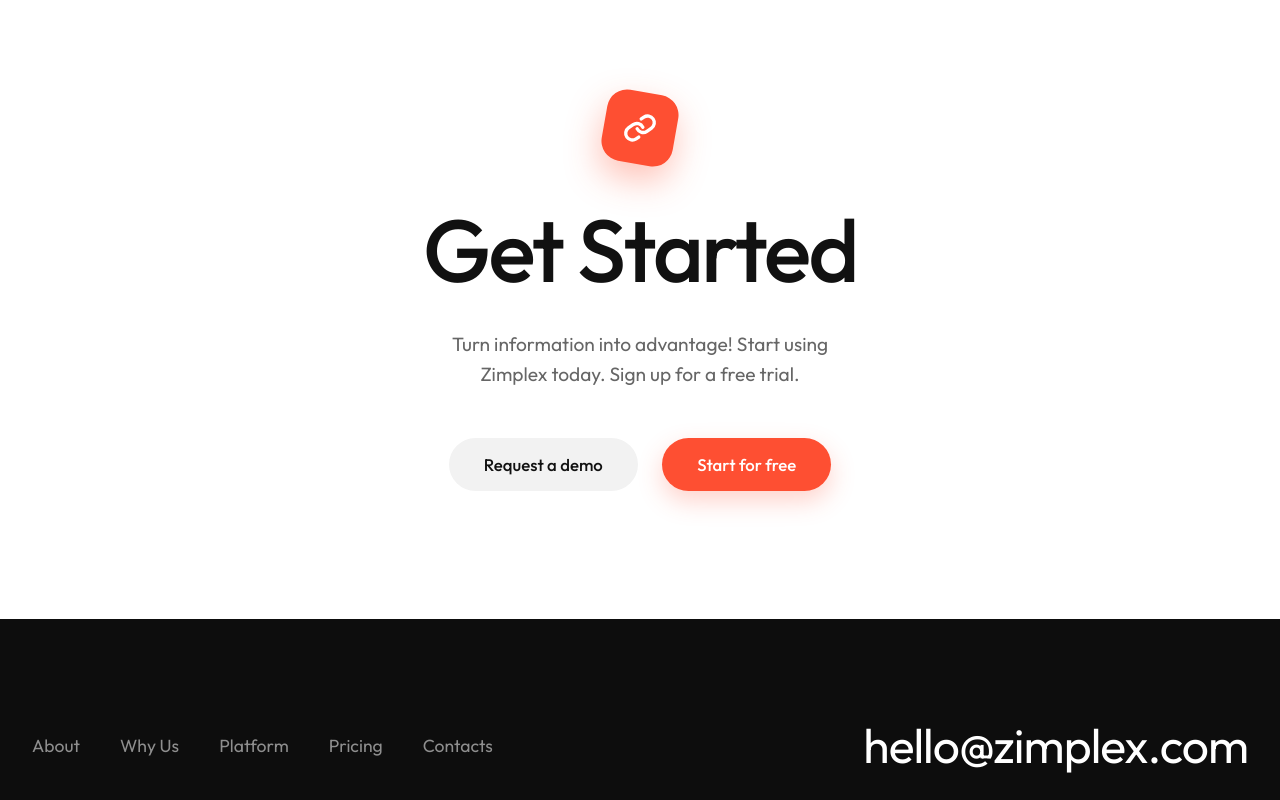
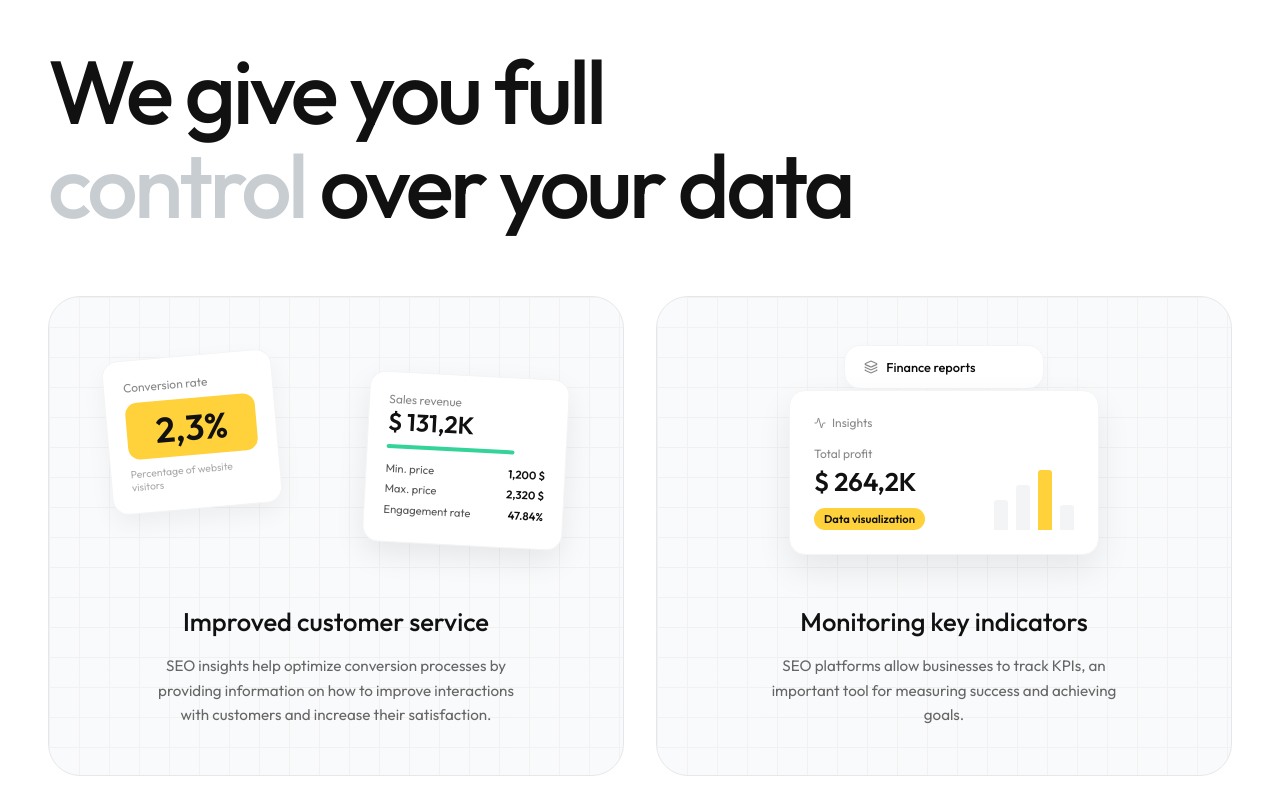
Before and after one commit to saavithrii/zimplex-seo, a Next.js app: page / in a window 1280 px wide. Shown: the part 2380-3180 px from the top of the page. Built offline with nearby package versions, Linux system fonts and the light colour scheme.

Commit message:
feat: add Section 4 (Full Control) with mockups and grid cards

```diff
--- a/src/app/globals.css
+++ b/src/app/globals.css
@@ -1757,6 +1757,271 @@
     order: 2;
   }
   .footer-qr-container {
-    order: 3;
-  }
-}
+  }
+}
+
+/* ===================================================
+   Section 3.8 — Full Control
+   =================================================== */
+.control-section {
+  background: white;
+  border-radius: 2.5rem;
+  margin: 0 1rem 5rem;
+  padding: 5rem 3rem;
+  position: relative;
+  width: 100%;
+}
+
+.control-headline {
+  margin-bottom: 4rem;
+  text-align: left;
+}
+
+.control-line {
+  font-size: clamp(3rem, 7vw, 6.5rem);
+  font-weight: 500;
+  line-height: 1.05;
+  letter-spacing: -0.04em;
+  color: #111;
+}
+
+.control-word-faded {
+  color: #c8cdd2;
+}
+
+.control-grid {
+  display: grid;
+  grid-template-columns: 1fr 1fr;
+  gap: 2rem;
+}
+
+.control-card {
+  background: #F9FAFB;
+  border: 1px solid #E5E7EB;
+  border-radius: 2rem;
+  padding: 3rem 2rem 2.5rem;
+  display: flex;
+  flex-direction: column;
+  align-items: center;
+  text-align: center;
+  position: relative;
+  overflow: hidden;
+  min-height: 480px;
+}
+
+.control-card-grid-bg {
+  position: absolute;
+  top: 0; left: 0; right: 0; bottom: 0;
+  background-size: 30px 30px;
+  background-image:
+    linear-gradient(to right, #f0f0f0 1px, transparent 1px),
+    linear-gradient(to bottom, #f0f0f0 1px, transparent 1px);
+  z-index: 0;
+  opacity: 0.8;
+}
+
+.control-card-content {
+  position: relative;
+  z-index: 1;
+  width: 100%;
+  display: flex;
+  flex-direction: column;
+  align-items: center;
+  height: 100%;
+}
+
+.control-mockup-wrapper {
+  height: 220px;
+  width: 100%;
+  position: relative;
+  display: flex;
+  justify-content: center;
+  align-items: center;
+  margin-bottom: 2.5rem;
+}
+
+.control-card h3 {
+  font-size: 1.6rem;
+  font-weight: 500;
+  color: #111;
+  margin-bottom: 1rem;
+}
+
+.control-card p {
+  font-size: 0.95rem;
+  color: #666;
+  line-height: 1.6;
+  max-width: 380px;
+}
+
+/* Mockup Elements: Card 1 (Customer Service) */
+.mockup-conv-rate {
+  position: absolute;
+  left: 5%;
+  top: 10px;
+  background: white;
+  border-radius: 1rem;
+  padding: 1.2rem;
+  box-shadow: 0 10px 25px rgba(0,0,0,0.05);
+  width: 170px;
+  text-align: left;
+  border: 1px solid #F3F4F6;
+  transform: rotate(-5deg);
+}
+
+.conv-header {
+  font-size: 0.75rem;
+  color: #888;
+  margin-bottom: 0.5rem;
+}
+
+.conv-val-box {
+  background: var(--accent-yellow);
+  color: #111;
+  font-size: 2.2rem;
+  font-weight: 600;
+  padding: 0.4rem 1rem;
+  border-radius: 0.75rem;
+  text-align: center;
+  margin-bottom: 0.5rem;
+}
+
+.conv-desc {
+  font-size: 0.65rem;
+  color: #aaa;
+}
+
+.mockup-sales-revenue {
+  position: absolute;
+  right: 5%;
+  top: 30px;
+  background: white;
+  border-radius: 1rem;
+  padding: 1.2rem;
+  box-shadow: 0 12px 30px rgba(0,0,0,0.08);
+  width: 200px;
+  text-align: left;
+  border: 1px solid #F3F4F6;
+  transform: rotate(3deg);
+  z-index: 2;
+}
+
+.sales-rev-header {
+  font-size: 0.75rem;
+  color: #888;
+}
+
+.sales-rev-val {
+  font-size: 1.5rem;
+  font-weight: 600;
+  color: #111;
+  margin-bottom: 0.5rem;
+}
+
+.sales-rev-bar {
+  height: 4px;
+  background: var(--accent-green);
+  border-radius: 2px;
+  margin-bottom: 0.8rem;
+  width: 80%;
+}
+
+.sales-rev-stat-row {
+  display: flex;
+  justify-content: space-between;
+  font-size: 0.7rem;
+  margin-bottom: 0.4rem;
+  color: #555;
+}
+
+.sales-rev-stat-row span:last-child {
+  font-weight: 600;
+  color: #111;
+}
+
+/* Mockup Elements: Card 2 (Key Indicators) */
+.mockup-finance-report {
+  position: absolute;
+  top: 10px;
+  background: white;
+  border-radius: 1rem;
+  padding: 0.8rem 1.2rem;
+  box-shadow: 0 5px 15px rgba(0,0,0,0.03);
+  width: 200px;
+  border: 1px solid #F3F4F6;
+  display: flex;
+  align-items: center;
+  gap: 8px;
+  font-size: 0.8rem;
+  font-weight: 500;
+  transform: translateY(-10px);
+  z-index: 1;
+}
+
+.mockup-insights-card {
+  position: absolute;
+  top: 45px;
+  background: white;
+  border-radius: 1rem;
+  padding: 1.5rem;
+  box-shadow: 0 15px 35px rgba(0,0,0,0.08);
+  width: 310px;
+  border: 1px solid #F3F4F6;
+  z-index: 2;
+  text-align: left;
+}
+
+.insights-header {
+  display: flex;
+  align-items: center;
+  gap: 6px;
+  font-size: 0.75rem;
+  color: #888;
+  margin-bottom: 1rem;
+}
+
+.insights-profit-row {
+  display: flex;
+  justify-content: space-between;
+  align-items: flex-end;
+}
+
+.insights-profit-val {
+  font-size: 1.6rem;
+  font-weight: 600;
+  color: #111;
+}
+
+.insights-pill {
+  background: var(--accent-yellow);
+  color: #111;
+  font-size: 0.7rem;
+  font-weight: 600;
+  padding: 4px 10px;
+  border-radius: 20px;
+  margin-top: 10px;
+  display: inline-block;
+}
+
+.insights-chart-preview {
+  display: flex;
+  align-items: flex-end;
+  gap: 8px;
+  height: 60px;
+}
+
+.insights-chart-bar {
+  width: 14px;
+  background: #F3F4F6;
+  border-radius: 3px 3px 0 0;
+}
+
+.insights-chart-bar.active {
+  background: var(--accent-yellow);
+}
+
+@media (max-width: 1024px) {
+  .control-grid {
+    grid-template-columns: 1fr;
+  }
+}
--- a/src/app/page.tsx
+++ b/src/app/page.tsx
@@ -418,7 +418,104 @@
 
       </section>
 
-      {/* ===== Section 4: Get Started (Final Section) ===== */}
+      {/* ===== Section 4: Full Control ===== */}
+      <section className="control-section" style={{ maxWidth: "80rem" }}>
+        <div className="control-headline">
+          <div className="control-line">We give you full</div>
+          <div className="control-line"><span className="control-word-faded">control</span> over your data</div>
+        </div>
+
+        <div className="control-grid">
+          {/* Card 1 */}
+          <div className="control-card">
+            <div className="control-card-grid-bg"></div>
+            <div className="control-card-content">
+              <div className="control-mockup-wrapper">
+
+                {/* Conversion Rate Card */}
+                <div className="mockup-conv-rate">
+                  <div className="conv-header">Conversion rate</div>
+                  <div className="conv-val-box">2,3%</div>
+                  <div className="conv-desc">Percentage of website visitors</div>
+                </div>
+
+                {/* Sales Revenue Card */}
+                <div className="mockup-sales-revenue">
+                  <div className="sales-rev-header">Sales revenue</div>
+                  <div className="sales-rev-val">$ 131,2K</div>
+                  <div className="sales-rev-bar"></div>
+
+                  <div className="sales-rev-stat-row">
+                    <span>Min. price</span>
+                    <span>1,200 $</span>
+                  </div>
+                  <div className="sales-rev-stat-row">
+                    <span>Max. price</span>
+                    <span>2,320 $</span>
+                  </div>
+                  <div className="sales-rev-stat-row">
+                    <span>Engagement rate</span>
+                    <span>47.84%</span>
+                  </div>
+                </div>
+
+              </div>
+
+              <h3>Improved customer service</h3>
+              <p>
+                SEO insights help optimize conversion processes by providing information on how to improve interactions with customers and increase their satisfaction.
+              </p>
+            </div>
+          </div>
+
+          {/* Card 2 */}
+          <div className="control-card">
+            <div className="control-card-grid-bg"></div>
+            <div className="control-card-content">
+              <div className="control-mockup-wrapper">
+
+                {/* Finance Reports tab */}
+                <div className="mockup-finance-report">
+                  <Layers size={14} color="#888"/>
+                  <span>Finance reports</span>
+                </div>
+
+                {/* Insights Main Card */}
+                <div className="mockup-insights-card">
+                  <div className="insights-header">
+                    <Activity size={12} color="#888"/>
+                    <span>Insights</span>
+                  </div>
+
+                  <div className="insights-profit-row">
+                    <div>
+                      <div className="mockup-label" style={{fontSize: "0.75rem", marginBottom: "4px"}}>Total profit</div>
+                      <div className="insights-profit-val">$ 264,2K</div>
+                      <div className="insights-pill">Data visualization</div>
+                    </div>
+
+                    {/* Mini chart visual */}
+                    <div className="insights-chart-preview">
+                      <div className="insights-chart-bar" style={{height: "30px"}}></div>
+                      <div className="insights-chart-bar" style={{height: "45px"}}></div>
+                      <div className="insights-chart-bar active" style={{height: "60px"}}></div>
+                      <div className="insights-chart-bar" style={{height: "25px"}}></div>
+                    </div>
+                  </div>
+                </div>
+
+              </div>
+
+              <h3>Monitoring key indicators</h3>
+              <p>
+                SEO platforms allow businesses to track KPIs, an important tool for measuring success and achieving goals.
+              </p>
+            </div>
+          </div>
+        </div>
+      </section>
+
+      {/* ===== Section 5: Get Started (Final Section) ===== */}
       <section className="get-started-section">
         {/* Soft shadow orange icon */}
         <div className="get-started-icon">
```
